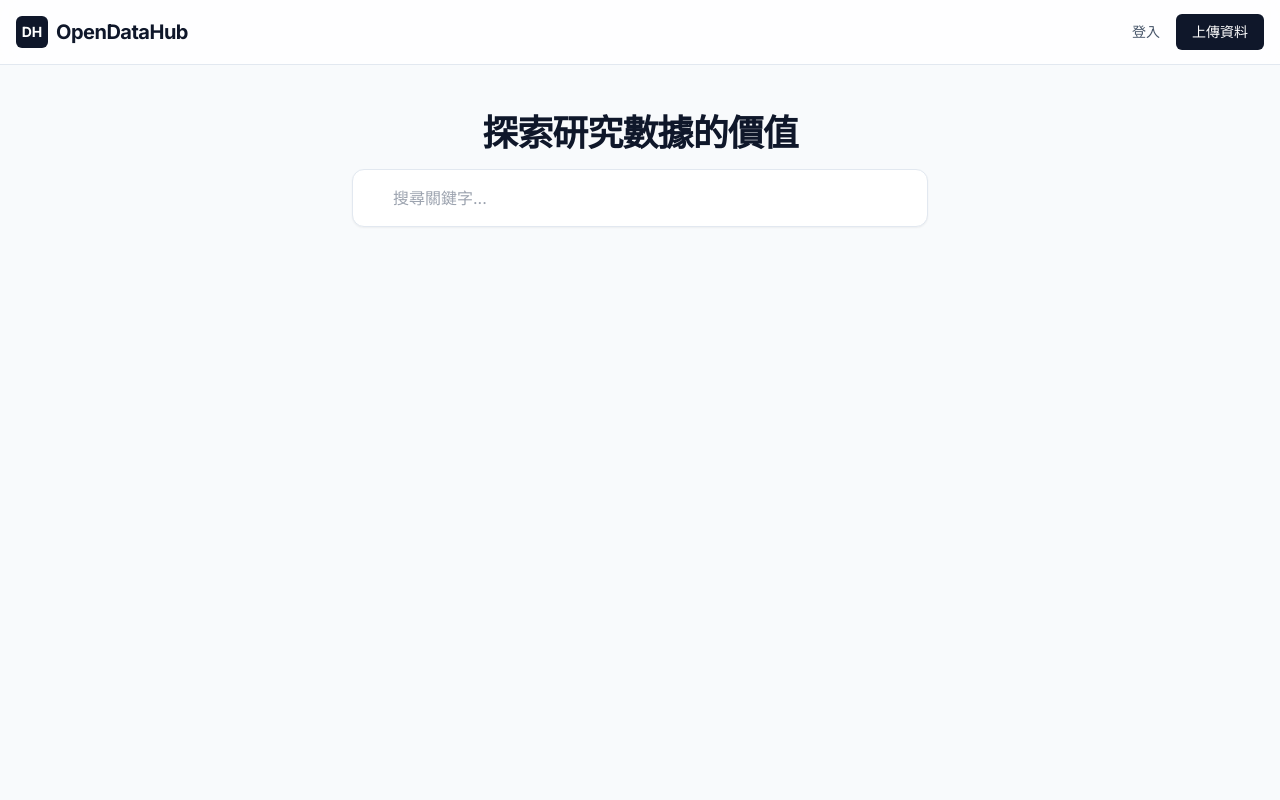
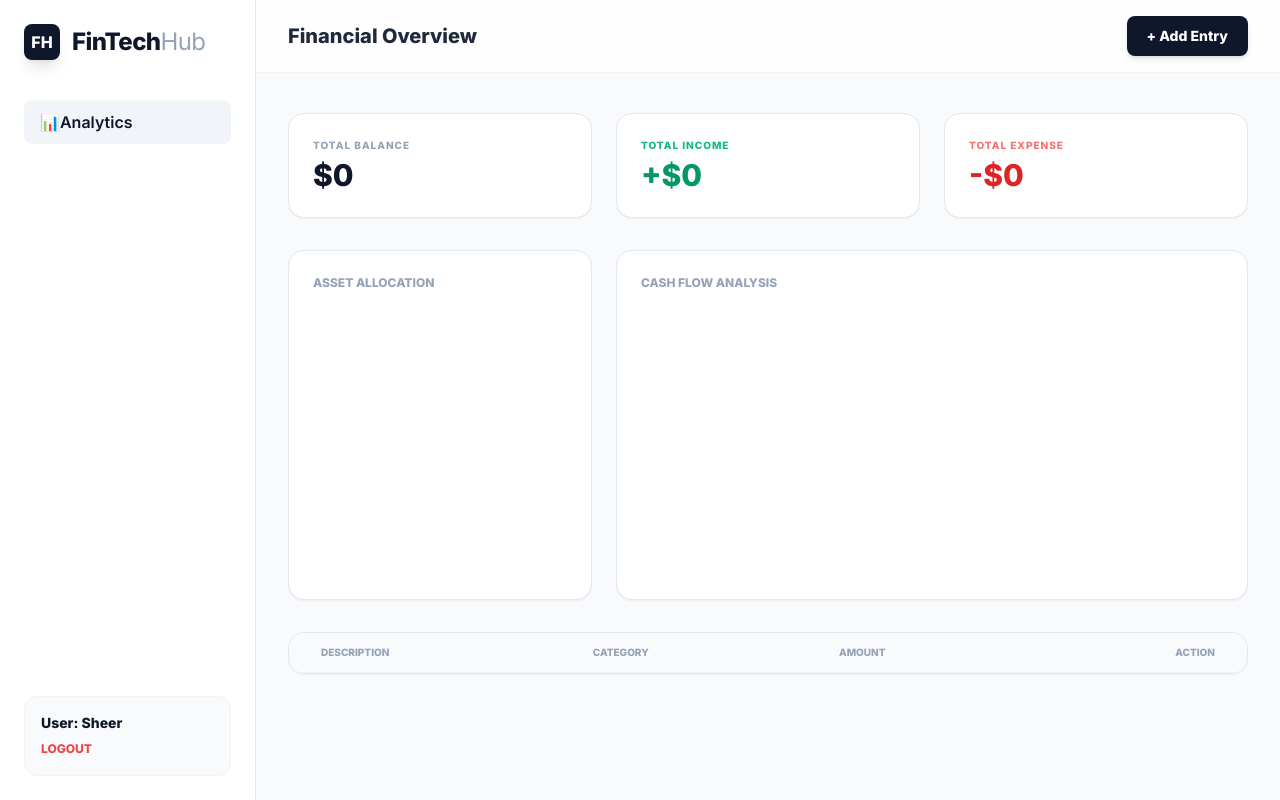
Before and after one commit to sheerpure/OpenDataHub, a FastAPI app: page / in a window 1280 px wide. Run offline with FastAPI, Linux system fonts and the light colour scheme; lists and menus that the app fills with data are empty; a map, chart or similar area stays blank; some libraries are stand-ins or nearby versions.

Commit message:
feat: complete fintech dashboard with JWT auth and transaction CRUD

```diff
--- a/main.py
+++ b/main.py
@@ -21,44 +21,52 @@ from sqlalchemy.orm import Session
 from sqlalchemy import or_
 from fastapi.security import OAuth2PasswordRequestForm
 import math
+import os
+from pathlib import Path
 
-# 引入自定義模組
+# Internal module imports
 from database import get_db
 import models
 import schemas
 import auth
-from search import full_text_search
-from search import index_dataset
+from search import full_text_search, index_dataset
 from auth import get_current_user
 
-# 設定模板
-templates = Jinja2Templates(directory="templates")
+# --- Path Configuration ---
+BASE_DIR = Path(__file__).resolve().parent
+templates = Jinja2Templates(directory=str(BASE_DIR / "templates"))
 
-# 初始化應用程式
+# --- App Initialization ---
 app = FastAPI(
-    title="OpenDataHub",
-    description="Mini research data repository platform inspired by depositar.",
-    version="0.2.0"
+    title="OpenDataHub FinTech",
+    description="Enterprise-grade financial analytics and data repository.",
+    version="0.5.0",
+    docs_url="/api/v1/docs", # Custom docs path
+    redoc_url=None
 )
 
-# 網頁路由 (Frontend Shell)
+# Database Synchronization
+@app.on_event("startup")
+def configure_db():
+    models.Base.metadata.create_all(bind=get_db().__next__().get_bind())
+
+# --- Frontend Shell (SSR) ---
 
 @app.get("/", response_class=HTMLResponse, tags=["Frontend"])
-def home(request: Request):
-    """回傳首頁 HTML，資料將由前端 JavaScript 透過 API 非同步抓取"""
+async def home(request: Request):
+    """Serves the main SPA Dashboard."""
     return templates.TemplateResponse("index.html", {"request": request})
 
-
-#  身份驗證 API (Auth)
+# --- Identity & Access Management (IAM) ---
 
 @app.post("/api/v1/auth/register", response_model=schemas.UserSchema, tags=["Auth"])
 def register(user_in: schemas.UserCreate, db: Session = Depends(get_db)):
-    """使用者註冊：檢查重複並加密儲存密碼"""
+    """User Registration with password hashing."""
     db_user = db.query(models.User).filter(
         or_(models.User.username == user_in.username, models.User.email == user_in.email)
     ).first()
     if db_user:
-        raise HTTPException(status_code=400, detail="帳號或 Email 已被註冊")
+        raise HTTPException(status_code=400, detail="Identity already exists.")
 
     new_user = models.User(
         username=user_in.username,
@@ -72,119 +80,63 @@ def register(user_in: schemas.UserCreate, db: Session = Depends(get_db)):
 
 @app.post("/api/v1/auth/login", tags=["Auth"])
 def login(form_data: OAuth2PasswordRequestForm = Depends(), db: Session = Depends(get_db)):
-    """使用者登入：驗證成功後簽發 JWT Token"""
+    """Authenticates user and issues a JWT Bearer Token."""
     user = db.query(models.User).filter(models.User.username == form_data.username).first()
-
     if not user or not auth.verify_password(form_data.password, user.hashed_password):
-        raise HTTPException(
-            status_code=status.HTTP_401_UNAUTHORIZED,
-            detail="帳號或密碼錯誤",
-            headers={"WWW-Authenticate": "Bearer"},
-        )
+        raise HTTPException(status_code=401, detail="Invalid credentials.")
 
     access_token = auth.create_access_token(data={"sub": user.username})
     return {"access_token": access_token, "token_type": "bearer"}
 
-@app.get("/api/v1/users/me", tags=["Auth"], response_model=schemas.UserSchema)
-def read_users_me(current_user: models.User = Depends(auth.get_current_user)):
-    """取得目前登入的使用者資訊 (受保護路徑，須帶 Token)"""
-    return current_user
+# --- Financial Transaction Engine ---
 
-
-# 資料集 API (Datasets)
-
-@app.get("/api/v1/datasets", tags=["Datasets"], response_model=schemas.DatasetResponse)
-def get_datasets(q: str = Query(None), page: int = Query(1, ge=1), db: Session = Depends(get_db)):
-    """取得資料集列表：支援全文搜尋 (ES) 與分頁查詢 (PG)"""
-    size = 10
-    if q:
-        # 執行 Elasticsearch 搜尋
-        search_data = full_text_search(q, page=page, size=size)
-        formatted_data = [
-            {
-                "title": hit['_source'].get("title"),
-                "description": hit['_source'].get("description"),
-                "author": hit['_source'].get("author"),
-                "created_at": str(hit['_source'].get("created_at"))[:10]
-            }
-            for hit in search_data["hits"]
-        ]
-        return {
-            "status": "success",
-            "data": formatted_data,
-            "pagination": {
-                "current_page": page,
-                "total_items": search_data["total"],
-                "total_pages": math.ceil(search_data["total"] / size)
-            }
-        }
-    else:
-        # 從 PostgreSQL 抓取最新資料
-        db_query = db.query(models.Dataset)
-        total_items = db_query.count()
-        db_data = db_query.offset((page-1)*size).limit(size).all()
-
-        formatted_db_data = [
-            {
-                "title": ds.title,
-                "description": ds.description,
-                "author": ds.author,
-                "created_at": ds.created_at.strftime("%Y-%m-%d") if ds.created_at else None
-            }
-            for ds in db_data
-        ]
-        return {
-            "status": "success",
-            "data": formatted_db_data,
-            "pagination": {
-                "current_page": page,
-                "total_items": total_items,
-                "total_pages": math.ceil(total_items / size)
-            }
-        }
-
-@app.get("/api/v1/datasets/{dataset_id}", tags=["Datasets"], response_model=schemas.DatasetSchema)
-def get_dataset_detail(dataset_id: int, db: Session = Depends(get_db)):
-    """取得特定資料集的詳細資訊"""
-    dataset = db.query(models.Dataset).filter(models.Dataset.id == dataset_id).first()
-    if not dataset:
-        raise HTTPException(status_code=404, detail="找不到該資料集")
-    return dataset
-
-
-
-from search import index_dataset # 確保你有這個匯入
-
-@app.post("/api/v1/datasets", tags=["Datasets"], status_code=201)
-def upload_dataset(
-    dataset_in: schemas.DatasetSchema,
+@app.get("/api/v1/transactions", tags=["Finance"])
+def list_transactions(
     db: Session = Depends(get_db),
     current_user: models.User = Depends(auth.get_current_user)
 ):
-    """
-    [受保護路徑] 建立新的資料集並同步至 Elasticsearch
-    """
-    # 1. 存入 PostgreSQL
-    new_data = models.Dataset(
-        title=dataset_in.title,
-        description=dataset_in.description,
-        author=dataset_in.author,
-        # 這裡可以紀錄是誰上傳的：owner_id=current_user.id
-    )
-    db.add(new_data)
+    """Retrieves all transaction records for the authenticated user."""
+    return db.query(models.Transaction).filter(
+        models.Transaction.owner_id == current_user.id
+    ).order_by(models.Transaction.id.desc()).all()
+
+@app.post("/api/v1/transactions", tags=["Finance"], status_code=201)
+def create_transaction(
+    tx_in: schemas.TransactionCreate,
+    db: Session = Depends(get_db),
+    current_user: models.User = Depends(auth.get_current_user)
+):
+    """Persists a new financial record to the ledger."""
+    new_tx = models.Transaction(**tx_in.dict(), owner_id=current_user.id)
+    db.add(new_tx)
     db.commit()
-    db.refresh(new_data)
+    db.refresh(new_tx)
+    return new_tx
 
-    # 2. 同步到 Elasticsearch (讓搜尋立刻找得到)
-    try:
-        index_dataset(
-            new_data.id,
-            new_data.title,
-            new_data.description,
-            new_data.author,
-            str(new_data.created_at)[:10]
-        )
-    except Exception as e:
-        print(f"ES 同步失敗: {e}")
+@app.delete("/api/v1/transactions/{tx_id}", tags=["Finance"])
+def delete_transaction(
+    tx_id: int,
+    db: Session = Depends(get_db),
+    current_user: models.User = Depends(auth.get_current_user)
+):
+    """Removes a specific transaction after verifying ownership."""
+    tx = db.query(models.Transaction).filter(
+        models.Transaction.id == tx_id,
+        models.Transaction.owner_id == current_user.id
+    ).first()
+    if not tx:
+        raise HTTPException(status_code=404, detail="Transaction not found.")
+    db.delete(tx)
+    db.commit()
+    return {"status": "deleted"}
 
-    return {"status": "success", "id": new_data.id}
+@app.get("/api/v1/dashboard", tags=["Finance"])
+def get_dashboard_summary(
+    db: Session = Depends(get_db),
+    current_user: models.User = Depends(auth.get_current_user)
+):
+    """Aggregates financial KPIs for dashboard visualization."""
+    txs = db.query(models.Transaction).filter(models.Transaction.owner_id == current_user.id).all()
+    income = sum(t.amount for t in txs if t.transaction_type == "income")
+    expense = sum(t.amount for t in txs if t.transaction_type == "expense")
+    return {"total_income": income, "total_expense": expense, "balance": income - expense}
--- a/templates/index.html
+++ b/templates/index.html
@@ -1,125 +1,213 @@
 <!DOCTYPE html>
-<html lang="zh-TW">
+<html lang="en">
 <head>
     <meta charset="UTF-8">
     <meta name="viewport" content="width=device-width, initial-scale=1.0">
-    <title>OpenDataHub | 專業研究資料平台</title>
+    <title>FinTechHub | Secure Ledger</title>
     <script src="https://cdn.tailwindcss.com"></script>
+    <script src="https://cdn.jsdelivr.net/npm/chart.js"></script>
     <style>
-        @import url('https://fonts.googleapis.com/css2?family=Inter:wght@400;500;600;700&display=swap');
+        @import url('https://fonts.googleapis.com/css2?family=Inter:wght@400;600;800&display=swap');
         body { font-family: 'Inter', sans-serif; }
-        .hidden { display: none; }
+        .modal { transition: opacity 0.25s ease; }
     </style>
 </head>
-<body class="bg-[#f8fafc] text-[#0f172a] min-h-screen">
+<body class="bg-[#f8fafc] text-slate-900 min-h-screen flex">
 
-    <div id="loginModal" class="hidden fixed inset-0 z-50 flex items-center justify-center bg-slate-900/50 backdrop-blur-sm">
-        <div class="bg-white p-8 rounded-xl shadow-2xl w-full max-w-md border border-slate-200">
-            <h2 class="text-2xl font-bold text-slate-900 mb-6">歡迎回來</h2>
-            <div class="space-y-4">
-                <div>
-                    <label class="block text-sm font-medium text-slate-700 mb-1">帳號</label>
-                    <input type="text" id="username" class="w-full px-4 py-2 border border-slate-200 rounded-lg focus:ring-2 focus:ring-slate-400 outline-none">
+    <aside class="w-64 bg-white border-r border-slate-200 p-6 flex flex-col hidden md:flex sticky top-0 h-screen">
+        <div class="flex items-center space-x-3 mb-10">
+            <div class="w-9 h-9 bg-slate-900 rounded-lg flex items-center justify-center shadow-lg text-white font-bold">FH</div>
+            <span class="text-2xl font-extrabold tracking-tight">FinTech<span class="text-slate-400 font-medium">Hub</span></span>
+        </div>
+        <nav class="space-y-1.5 flex-grow">
+            <a href="#" class="flex items-center space-x-3 px-4 py-2.5 bg-slate-100 rounded-lg font-semibold">📊<span>Analytics</span></a>
+        </nav>
+        <div class="bg-slate-50 p-4 rounded-xl border border-slate-100">
+            <div class="font-bold text-sm">User: Sheer</div>
+            <button onclick="logout()" class="text-xs text-red-500 font-bold mt-2 hover:underline">LOGOUT</button>
+        </div>
+    </aside>
+
+    <main class="flex-1 overflow-y-auto">
+        <header class="bg-white/80 backdrop-blur-md border-b border-slate-100 sticky top-0 z-10 px-8 py-4 flex justify-between items-center">
+            <h1 class="text-xl font-bold text-slate-800">Financial Overview</h1>
+            <button onclick="toggleModal()" class="px-5 py-2.5 text-sm font-bold text-white bg-slate-900 rounded-lg hover:bg-slate-800 shadow-md">+ Add Entry</button>
+        </header>
+
+        <div class="max-w-7xl mx-auto px-8 py-10 space-y-8">
+            <section class="grid grid-cols-1 md:grid-cols-3 gap-6">
+                <div class="bg-white p-6 rounded-2xl border border-slate-200 shadow-sm">
+                    <p class="text-[10px] font-bold text-slate-400 uppercase tracking-widest mb-1">Total Balance</p>
+                    <div class="text-3xl font-black text-slate-900" id="statBalance">$0</div>
                 </div>
-                <div>
-                    <label class="block text-sm font-medium text-slate-700 mb-1">密碼</label>
-                    <input type="password" id="password" class="w-full px-4 py-2 border border-slate-200 rounded-lg focus:ring-2 focus:ring-slate-400 outline-none">
+                <div class="bg-white p-6 rounded-2xl border border-slate-200 shadow-sm">
+                    <p class="text-[10px] font-bold text-emerald-500 uppercase tracking-widest mb-1">Total Income</p>
+                    <div class="text-3xl font-black text-emerald-600" id="statIncome">+$0</div>
                 </div>
-                <button onclick="handleLogin()" class="w-full bg-slate-900 text-white py-2 rounded-lg font-medium hover:bg-slate-800 transition-colors">登入</button>
-                <button onclick="toggleModal()" class="w-full text-sm text-slate-500 hover:text-slate-700">取消</button>
+                <div class="bg-white p-6 rounded-2xl border border-slate-200 shadow-sm">
+                    <p class="text-[10px] font-bold text-red-400 uppercase tracking-widest mb-1">Total Expense</p>
+                    <div class="text-3xl font-black text-red-600" id="statExpense">-$0</div>
+                </div>
+            </section>
+
+            <section class="grid grid-cols-1 lg:grid-cols-3 gap-6">
+                <div class="bg-white p-6 rounded-2xl border border-slate-200 shadow-sm h-[350px] flex flex-col">
+                    <h3 class="text-xs font-bold text-slate-400 mb-4 uppercase">Asset Allocation</h3>
+                    <div class="flex-grow relative"><canvas id="expenseChart"></canvas></div>
+                </div>
+                <div class="lg:col-span-2 bg-white p-6 rounded-2xl border border-slate-200 shadow-sm h-[350px] flex flex-col">
+                    <h3 class="text-xs font-bold text-slate-400 mb-4 uppercase">Cash Flow Analysis</h3>
+                    <div class="flex-grow relative"><canvas id="trendChart"></canvas></div>
+                </div>
+            </section>
+
+            <section class="bg-white rounded-2xl border border-slate-200 shadow-sm overflow-hidden mb-10">
+                <table class="w-full text-left">
+                    <thead class="bg-slate-50 text-[10px] font-bold text-slate-400 uppercase border-b border-slate-100">
+                        <tr>
+                            <th class="px-8 py-3">Description</th>
+                            <th class="px-8 py-3">Category</th>
+                            <th class="px-8 py-3">Amount</th>
+                            <th class="px-8 py-3 text-right">Action</th>
+                        </tr>
+                    </thead>
+                    <tbody id="transactionTable" class="text-sm divide-y divide-slate-100 font-medium">
+                        </tbody>
+                </table>
+            </section>
+        </div>
+    </main>
+
+    <div id="modal" class="modal opacity-0 pointer-events-none fixed w-full h-full top-0 left-0 flex items-center justify-center z-50">
+        <div class="modal-overlay absolute w-full h-full bg-slate-900 opacity-40"></div>
+        <div class="modal-container bg-white w-11/12 md:max-w-md mx-auto rounded-2xl shadow-2xl z-50">
+            <div class="modal-content py-6 px-8">
+                <div class="flex justify-between items-center pb-5">
+                    <p class="text-xl font-bold">New Transaction</p>
+                    <button onclick="toggleModal()" class="text-slate-400 hover:text-slate-900">✕</button>
+                </div>
+                <form id="transactionForm" class="space-y-4">
+                    <input type="text" id="desc" placeholder="Description" class="w-full p-2.5 border rounded-xl outline-none focus:ring-2 focus:ring-slate-900" required>
+                    <div class="grid grid-cols-2 gap-4">
+                        <input type="number" id="amt" placeholder="Amount" class="w-full p-2.5 border rounded-xl outline-none" required>
+                        <select id="type" class="w-full p-2.5 border rounded-xl outline-none">
+                            <option value="income">Income</option>
+                            <option value="expense" selected>Expense</option>
+                        </select>
+                    </div>
+                    <input type="text" id="cat" placeholder="Category" class="w-full p-2.5 border rounded-xl outline-none">
+                    <button type="submit" class="w-full bg-slate-900 text-white font-bold py-4 rounded-xl mt-4 hover:bg-slate-800 transition-all">Submit Transaction</button>
+                </form>
             </div>
         </div>
     </div>
 
-    <nav class="sticky top-0 z-40 w-full border-b border-slate-200 bg-white/80 backdrop-blur-md">
-        <div class="max-w-7xl mx-auto px-4 h-16 flex items-center justify-between">
-            <div class="flex items-center space-x-2">
-                <div class="w-8 h-8 bg-slate-900 rounded-md flex items-center justify-center">
-                    <span class="text-white font-bold text-sm">DH</span>
-                </div>
-                <span class="text-xl font-bold tracking-tight text-slate-900">OpenDataHub</span>
-            </div>
-            <div id="navAuth" class="flex items-center space-x-4">
-                <button onclick="toggleModal()" class="text-sm font-medium text-slate-600 hover:text-slate-900">登入</button>
-                <button class="px-4 py-2 text-sm font-medium text-white bg-slate-900 rounded-md hover:bg-slate-800">上傳資料</button>
-            </div>
-        </div>
-    </nav>
+    <script>
+        const token = localStorage.getItem('token');
+        let expenseChart = null, trendChart = null;
 
-    <main class="max-w-4xl mx-auto px-4 py-12">
-        <header class="text-center mb-12">
-            <h1 class="text-4xl font-extrabold text-slate-900 mb-4 tracking-tight">探索研究數據的價值</h1>
-            <div class="relative max-w-xl mx-auto">
-                <input type="text" id="searchInput" oninput="handleSearch()" class="w-full pl-10 pr-4 py-4 bg-white border border-slate-200 rounded-xl shadow-sm focus:ring-2 focus:ring-slate-400 outline-none" placeholder="搜尋關鍵字...">
-            </div>
-        </header>
-        <div id="resultsContainer" class="space-y-4"></div>
-    </main>
+        /** Initializing application state */
+        async function initDashboard() {
+            if (!token) { console.error("Missing Token"); return; }
+            try {
+                const [dashRes, listRes] = await Promise.all([
+                    fetch('/api/v1/dashboard', { headers: { 'Authorization': `Bearer ${token}` } }),
+                    fetch('/api/v1/transactions', { headers: { 'Authorization': `Bearer ${token}` } })
+                ]);
 
-    <script>
-        // 1. 彈窗控制
-        function toggleModal() {
-            document.getElementById('loginModal').classList.toggle('hidden');
+                const stats = await dashRes.json();
+                const list = await listRes.json();
+
+                updateKPIs(stats);
+                renderDoughnut(stats.total_income, stats.total_expense);
+                renderBar(stats.total_income, stats.total_expense);
+                renderTable(list);
+            } catch (err) { alert("Session Error. Please verify token."); }
         }
 
-        // 2. 登入邏輯 (牽線！)
-        async function handleLogin() {
-            const formData = new FormData();
-            formData.append('username', document.getElementById('username').value);
-            formData.append('password', document.getElementById('password').value);
-
-            try {
-                const response = await fetch('/api/v1/auth/login', {
-                    method: 'POST',
-                    body: formData // OAuth2 標準要求用 FormData
-                });
-
-                if (response.ok) {
-                    const data = await response.json();
-                    localStorage.setItem('token', data.access_token); // 存入感應卡
-                    alert('登入成功！');
-                    location.reload(); // 重新整理網頁更新狀態
-                } else {
-                    alert('帳號或密碼錯誤');
-                }
-            } catch (error) {
-                console.error('登入失敗:', error);
-            }
+        function updateKPIs(data) {
+            document.getElementById('statBalance').innerText = `$${data.balance.toLocaleString()}`;
+            document.getElementById('statIncome').innerText = `+$${data.total_income.toLocaleString()}`;
+            document.getElementById('statExpense').innerText = `-$${data.total_expense.toLocaleString()}`;
         }
 
-        // 3. 檢查登入狀態
-        function checkAuth() {
-            const token = localStorage.getItem('token');
-            if (token) {
-                document.getElementById('navAuth').innerHTML = `
-                    <span class="text-sm text-slate-600">歡迎, 使用者</span>
-                    <button onclick="logout()" class="text-sm font-medium text-red-500">登出</button>
-                `;
-            }
+        function renderTable(txs) {
+            const table = document.getElementById('transactionTable');
+            table.innerHTML = txs.map(t => `
+                <tr class="hover:bg-slate-50">
+                    <td class="px-8 py-4 font-semibold text-slate-700">${t.description}</td>
+                    <td class="px-8 py-4 text-[10px] text-slate-400 uppercase tracking-widest">${t.category}</td>
+                    <td class="px-8 py-4 font-bold ${t.transaction_type==='income'?'text-emerald-600':'text-red-500'}">
+                        ${t.transaction_type==='income'?'+':'-'}$${t.amount.toLocaleString()}
+                    </td>
+                    <td class="px-8 py-4 text-right">
+                        <button onclick="deleteTx(${t.id})" class="text-red-400 hover:text-red-600 transition-all font-bold">DELETE</button>
+                    </td>
+                </tr>
+            `).join('');
         }
 
-        function logout() {
-            localStorage.removeItem('token');
-            location.reload();
+        async function deleteTx(id) {
+            if (!confirm("Confirm Delete?")) return;
+            const res = await fetch(`/api/v1/transactions/${id}`, {
+                method: 'DELETE', headers: { 'Authorization': `Bearer ${token}` }
+            });
+            if (res.ok) initDashboard();
         }
 
-        // 4. 搜尋邏輯
-        async function handleSearch() {
-            const q = document.getElementById('searchInput').value;
-            if (q.length < 1) return;
-            const response = await fetch(`/api/v1/datasets?q=${q}`);
-            const result = await response.json();
-            if (result.status === 'success') {
-                document.getElementById('resultsContainer').innerHTML = result.data.map(item => `
-                    <div class="p-6 bg-white border border-slate-200 rounded-lg shadow-sm">
-                        <h3 class="font-bold text-slate-900">${item.title}</h3>
-                        <p class="text-sm text-slate-500 mt-2">${item.description}</p>
-                    </div>
-                `).join('');
-            }
+        /** Chart Logic: maintainAspectRatio is FALSE for responsive height control */
+        function renderDoughnut(inc, exp) {
+            const ctx = document.getElementById('expenseChart').getContext('2d');
+            if (expenseChart) expenseChart.destroy();
+            expenseChart = new Chart(ctx, {
+                type: 'doughnut',
+                data: {
+                    labels: ['Expense', 'Profit'],
+                    datasets: [{ data: [exp, Math.max(0, inc-exp)], backgroundColor: ['#ef4444', '#10b981'], borderWidth: 0 }]
+                },
+                options: { responsive: true, maintainAspectRatio: false, cutout: '80%', plugins: { legend: { position: 'bottom' } } }
+            });
         }
 
-        window.onload = checkAuth;
+        function renderBar(inc, exp) {
+            const ctx = document.getElementById('trendChart').getContext('2d');
+            if (trendChart) trendChart.destroy();
+            trendChart = new Chart(ctx, {
+                type: 'bar',
+                data: {
+                    labels: ['Inflow vs Outflow'],
+                    datasets: [
+                        { label: 'Income', data: [inc], backgroundColor: '#10b981', borderRadius: 8, barThickness: 50 },
+                        { label: 'Expense', data: [exp], backgroundColor: '#f1f5f9', borderRadius: 8, barThickness: 50 }
+                    ]
+                },
+                options: { responsive: true, maintainAspectRatio: false, scales: { y: { beginAtZero: true, border: { display: false } }, x: { grid: { display: false } } }, plugins: { legend: { display: false } } }
+            });
+        }
+
+        document.getElementById('transactionForm').addEventListener('submit', async (e) => {
+            e.preventDefault();
+            const payload = {
+                description: document.getElementById('desc').value,
+                amount: parseFloat(document.getElementById('amt').value),
+                category: document.getElementById('cat').value,
+                transaction_type: document.getElementById('type').value
+            };
+            const res = await fetch('/api/v1/transactions', {
+                method: 'POST', headers: { 'Authorization': `Bearer ${token}`, 'Content-Type': 'application/json' },
+                body: JSON.stringify(payload)
+            });
+            if (res.ok) { toggleModal(); initDashboard(); document.getElementById('transactionForm').reset(); }
+        });
+
+        function toggleModal() {
+            const modal = document.querySelector('#modal');
+            modal.classList.toggle('opacity-0');
+            modal.classList.toggle('pointer-events-none');
+        }
+
+        function logout() { localStorage.removeItem('token'); location.reload(); }
+        window.onload = initDashboard;
     </script>
 </body>
 </html>
```
Also changed, not shown: models.py (+17 -4 lines), schemas.py (+23 -0 lines).
